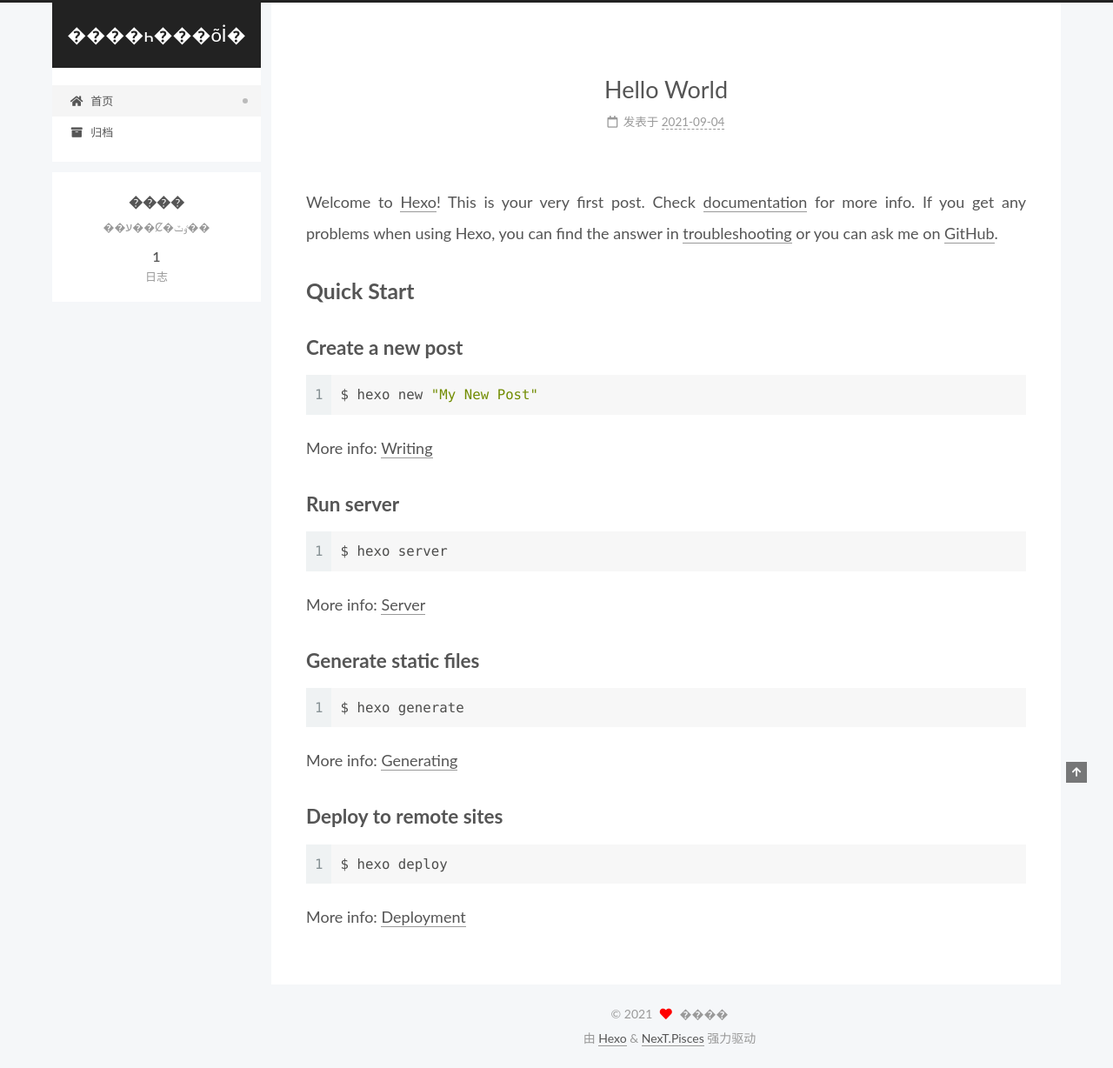
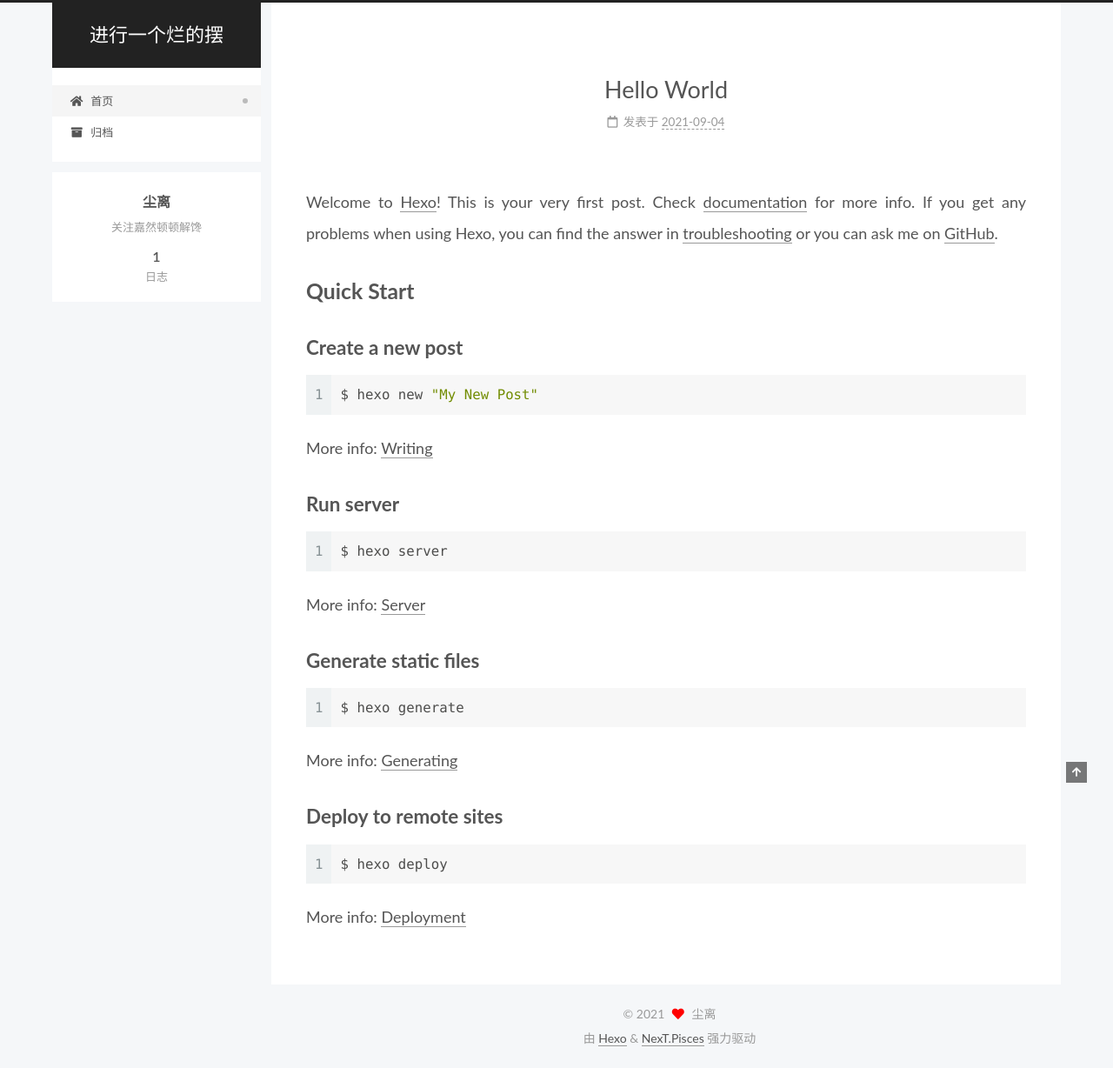
Before and after one commit to fanhua-sez/fanhua-sez.github.io, a plain HTML site: page index.html in a window 1280 px wide. Shown: the whole page at 87% size. Drawn offline with Linux system fonts and the light colour scheme.

Commit message:
Site updated: 2021-09-05 23:52:05

```diff
--- a/css/main.css
+++ b/css/main.css
@@ -1168,7 +1168,7 @@ pre .javascript .function {
 }
 .links-of-author a::before,
 .links-of-author span.exturl::before {
-  background: #6bffcd;
+  background: #14e0ff;
   border-radius: 50%;
   content: ' ';
   display: inline-block;
--- a/index.html
+++ b/index.html
@@ -20,14 +20,14 @@
     var CONFIG = {"hostname":"example.com","root":"/","scheme":"Pisces","version":"7.8.0","exturl":false,"sidebar":{"position":"left","display":"post","padding":18,"offset":12,"onmobile":false},"copycode":{"enable":false,"show_result":false,"style":null},"back2top":{"enable":true,"sidebar":false,"scrollpercent":false},"bookmark":{"enable":false,"color":"#222","save":"auto"},"fancybox":false,"mediumzoom":false,"lazyload":false,"pangu":false,"comments":{"style":"tabs","active":null,"storage":true,"lazyload":false,"nav":null},"algolia":{"hits":{"per_page":10},"labels":{"input_placeholder":"Search for Posts","hits_empty":"We didn't find any results for the search: ${query}","hits_stats":"${hits} results found in ${time} ms"}},"localsearch":{"enable":false,"trigger":"auto","top_n_per_article":1,"unescape":false,"preload":false},"motion":{"enable":true,"async":false,"transition":{"post_block":"fadeIn","post_header":"slideDownIn","post_body":"slideDownIn","coll_header":"slideLeftIn","sidebar":"slideUpIn"}}};
   </script>
 
-  <meta name="description" content="��ע��Ȼ�ٶٽ��">
+  <meta name="description" content="关注嘉然顿顿解馋">
 <meta property="og:type" content="website">
-<meta property="og:title" content="����һ���õİ�">
+<meta property="og:title" content="进行一个烂的摆">
 <meta property="og:url" content="http://example.com/index.html">
-<meta property="og:site_name" content="����һ���õİ�">
-<meta property="og:description" content="��ע��Ȼ�ٶٽ��">
+<meta property="og:site_name" content="进行一个烂的摆">
+<meta property="og:description" content="关注嘉然顿顿解馋">
 <meta property="og:locale" content="zh_CN">
-<meta property="article:author" content="����">
+<meta property="article:author" content="尘离">
 <meta name="twitter:card" content="summary">
 
 <link rel="canonical" href="http://example.com/">
@@ -43,7 +43,7 @@
   };
 </script>
 
-  <title>����һ���õİ�</title>
+  <title>进行一个烂的摆</title>
 
 
 
@@ -94,7 +94,7 @@
 
     <a href="/" class="brand" rel="start">
       <span class="logo-line-before"><i></i></span>
-      <h1 class="site-title">����һ���õİ�</h1>
+      <h1 class="site-title">进行一个烂的摆</h1>
       <span class="logo-line-after"><i></i></span>
     </a>
   </div>
@@ -151,12 +151,12 @@
 
     <span hidden itemprop="author" itemscope itemtype="http://schema.org/Person">
       <meta itemprop="image" content="/images/avatar.gif">
-      <meta itemprop="name" content="����">
-      <meta itemprop="description" content="��ע��Ȼ�ٶٽ��">
+      <meta itemprop="name" content="尘离">
+      <meta itemprop="description" content="关注嘉然顿顿解馋">
     </span>
 
     <span hidden itemprop="publisher" itemscope itemtype="http://schema.org/Organization">
-      <meta itemprop="name" content="����һ���õİ�">
+      <meta itemprop="name" content="进行一个烂的摆">
     </span>
       <header class="post-header">
         <h2 class="post-title" itemprop="name headline">
@@ -271,8 +271,8 @@
 
       <div class="site-overview-wrap sidebar-panel">
         <div class="site-author motion-element" itemprop="author" itemscope itemtype="http://schema.org/Person">
-  <p class="site-author-name" itemprop="name">����</p>
-  <div class="site-description" itemprop="description">��ע��Ȼ�ٶٽ��</div>
+  <p class="site-author-name" itemprop="name">尘离</p>
+  <div class="site-description" itemprop="description">关注嘉然顿顿解馋</div>
 </div>
 <div class="site-state-wrap motion-element">
   <nav class="site-state">
@@ -311,7 +311,7 @@
   <span class="with-love">
     <i class="fa fa-heart"></i>
   </span>
-  <span class="author" itemprop="copyrightHolder">����</span>
+  <span class="author" itemprop="copyrightHolder">尘离</span>
 </div>
   <div class="powered-by">由 <a href="https://hexo.io/" class="theme-link" rel="noopener" target="_blank">Hexo</a> & <a href="https://pisces.theme-next.org/" class="theme-link" rel="noopener" target="_blank">NexT.Pisces</a> 强力驱动
   </div>
```
Also changed, not shown: 2021/09/04/hello-world/index.html (+10 -10 lines), archives/2021/09/index.html (+10 -10 lines), archives/2021/index.html (+10 -10 lines), archives/index.html (+10 -10 lines).
